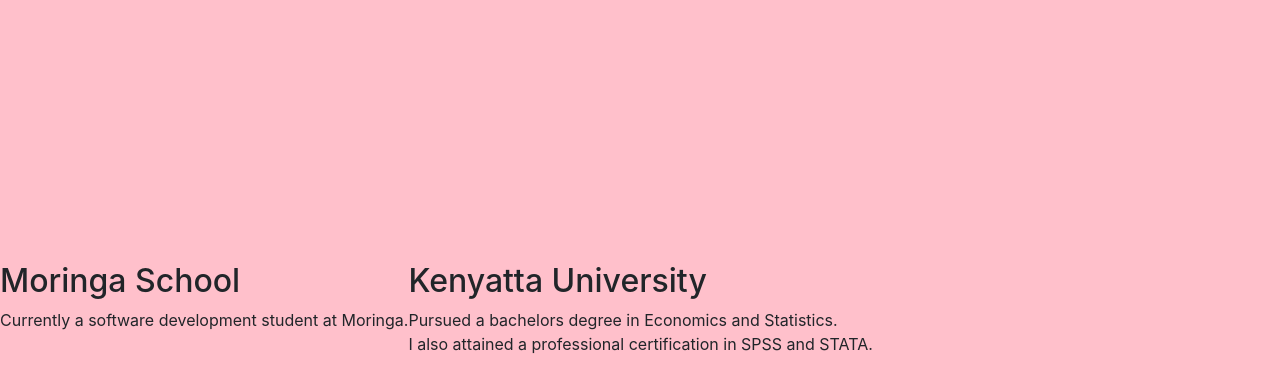
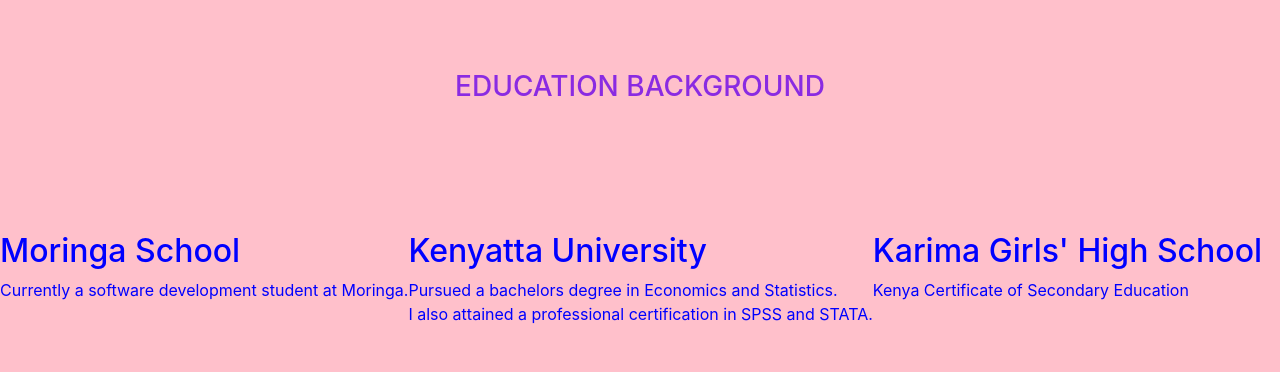
Before and after one commit to Karenkoech/Karen_portfolio, a plain HTML site: page index.html in a window 1280 px wide. Shown: the part 830-1202 px from the top of the page. After the commit the page ends 1172 px from the top, so only its background shows below. Drawn offline with nearby package versions, Linux system fonts and the light colour scheme.

Commit message:
Add education background and specification class on html file

```diff
--- a/index.html
+++ b/index.html
@@ -12,10 +12,10 @@
 </head>
   <body>
       <div class="header">
-          <div class="nav">
+
               <h1> CAREN</h1>
 
-          </div>
+
           <img src="./images/CarenK.jpeg" alt="images">
 
         <div class="About">
@@ -27,15 +27,23 @@
         </div>
 
       </div>
+      <h3>EDUCATION BACKGROUND</h3>
       <div class="Education">
-          <div class="moringa">
+
+          <div class="Specification">
               <h2> Moringa School</h2>
               <p> Currently a software development student at Moringa.</p>
           </div>
-          <div class="Bachelors Degree">
+          <div class="Specification">
             <h2> Kenyatta University</h2>
             <p> Pursued a bachelors degree in Economics and Statistics.<br> I also attained a professional certification in SPSS and STATA.</p>
+
         </div>
+        <div class="Specification">
+            <h2> Karima Girls' High School</h2>
+            <p> Kenya Certificate of Secondary Education</p>
+        </div>
+
 
       </div>
     <!-- Optional JavaScript -->
```
